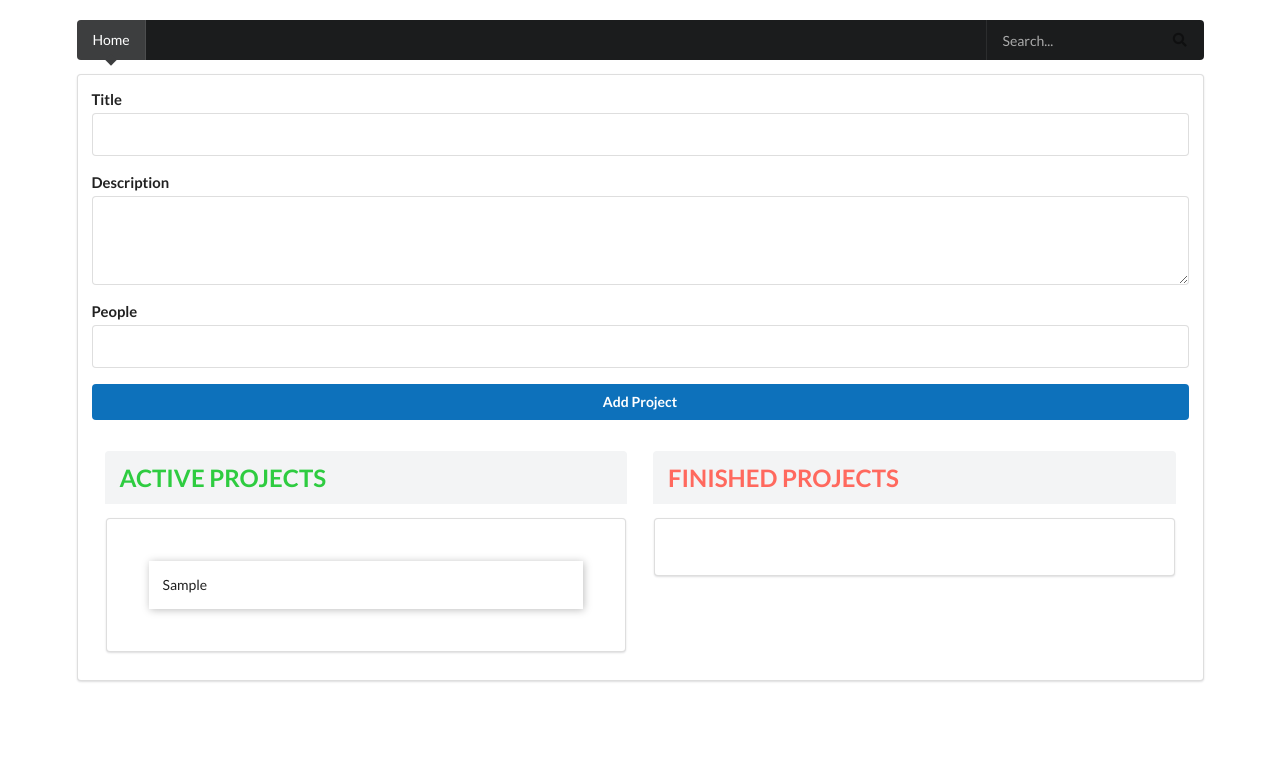
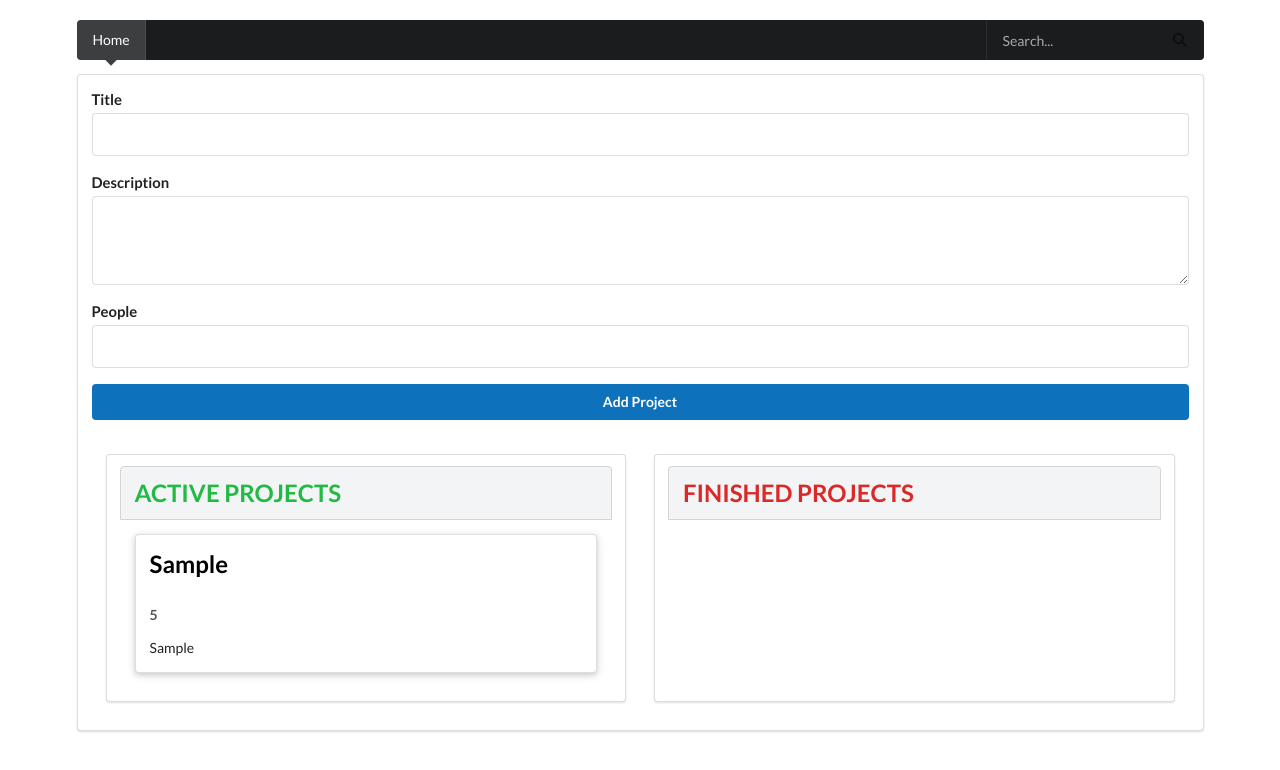
Before and after one commit to hungrypc/typescript-dragdrop, a website with bundled scripts: page index.html in a window 1280 px wide. Both pictures are taken after typing "Sample", "Sample", "5" into the empty fields and a click on the button "Add Project". Built offline with nearby package versions, Linux system fonts and the light colour scheme.

Commit message:
projectItem class, rendering more details of project in list

```diff
--- a/app.css
+++ b/app.css
@@ -62,7 +62,7 @@ button:active {
 }
 
 .projects {
-  margin: 1rem;
+  margin: 1rem !important;
   width: 50%;
   /* border: 1px solid #ff0062; */
 }
@@ -85,7 +85,7 @@ button:active {
 
 .projects h2 {
   margin: 0;
-  color: white;
+  color: black;
 }
 
 .projects ul {
@@ -95,7 +95,7 @@ button:active {
 }
 
 .projects li {
-  box-shadow: 1px 1px 8px rgba(0, 0, 0, 0.26);
+  /* box-shadow: 1px 1px 8px rgba(0, 0, 0, 0.26); */
   padding: 1rem;
   margin: 1rem;
 }
--- a/index.html
+++ b/index.html
@@ -18,7 +18,7 @@
       <form class="ui large form">
         <div class="form-control field">
           <label for="title">Title</label>
-          <input type="text" id="title" autocomplete="off"/>
+          <input type="text" id="title" autocomplete="off" />
         </div>
         <div class="form-control field">
           <label for="description">Description</label>
@@ -33,19 +33,21 @@
     </div>
   </template>
   <template id="single-project">
-    <li></li>
+    <li class="ui segment raised">
+      <h2></h2>
+      <h3></h3>
+      <p></p>
+    </li>
   </template>
   <template id="project-list">
-    <section class="projects">
+    <section class="projects ui segment">
       <header>
-        <h2 class="ui inverted header block top attached"></h2>
+        <h2 class="ui header block top attached"></h2>
       </header>
-      <div class="ui segment">
-        <ul></ul>
-      </div>
+      <ul></ul>
     </section>
   </template>
-  <br/>
+  <br />
   <div class="ui container">
     <div class="ui pointing inverted menu">
       <a class="active item">
@@ -68,7 +70,7 @@
     </div>
     <div class="ui segment">
       <div id="app"></div>
-      <br/>
+      <br />
       <div id="projects-container"></div>
     </div>
   </div>
--- a/src/app.ts
+++ b/src/app.ts
@@ -13,6 +13,9 @@ class Project {
   }
 }
 
+
+
+
 // Project State Management
 type Listener<T> = (items: T[]) => void;
 
@@ -24,8 +27,10 @@ class State<T> {
   }
 }
 
+
+
+
 class ProjectState extends State<Project> {
-
   private projects: Project[] = [];
   private static instance: ProjectState;
 
@@ -61,6 +66,9 @@ class ProjectState extends State<Project> {
 const projectState = ProjectState.getInstance()
 // ensures that we only work with ONE ProjectState instance
 
+
+
+
 // validation
 interface Validatable {
   value: string | number;
@@ -92,6 +100,9 @@ function validate(validatableInput: Validatable) {
   return isValid
 }
 
+
+
+
 // autobind decorator
 function autobind(
   _: any,
@@ -108,6 +119,9 @@ function autobind(
   }
   return adjDescriptor
 }
+
+
+
 
 // Component Base Class
 abstract class Component<T extends HTMLElement, U extends HTMLElement> {
@@ -142,7 +156,34 @@ abstract class Component<T extends HTMLElement, U extends HTMLElement> {
   abstract renderContent(): void
 }
 
-// ProjectList Class
+
+
+
+// Project Item Class
+class ProjectItem extends Component<HTMLUListElement, HTMLLIElement> {
+  private project: Project;
+
+  constructor(hostId: string, project: Project) {
+    super('single-project', hostId, false, project.id)
+    this.project = project
+
+    this.configure()
+    this.renderContent()
+  }
+
+  configure() {}
+
+  renderContent() {
+    this.element.querySelector('h2')!.textContent = this.project.title
+    this.element.querySelector('h3')!.textContent = this.project.people.toString()
+    this.element.querySelector('p')!.textContent = this.project.description
+  }
+}
+
+
+
+
+// Project List Class
 class ProjectList extends Component<HTMLDivElement, HTMLElement> {
   assignedProjects: Project[];
 
@@ -180,12 +221,13 @@ class ProjectList extends Component<HTMLDivElement, HTMLElement> {
     const listEl = document.getElementById(`${this.type}-projects-list`)! as HTMLUListElement
     listEl.innerHTML = ''
     for (const project of this.assignedProjects) {
-      const listItem = document.createElement('li')
-      listItem.textContent = project.title
-      listEl.appendChild(listItem)
+      console.log(project)
+      new ProjectItem(this.element.querySelector('ul')!.id, project)
     }
   }
 }
+
+
 
 
 // ProjectInput Class
```
